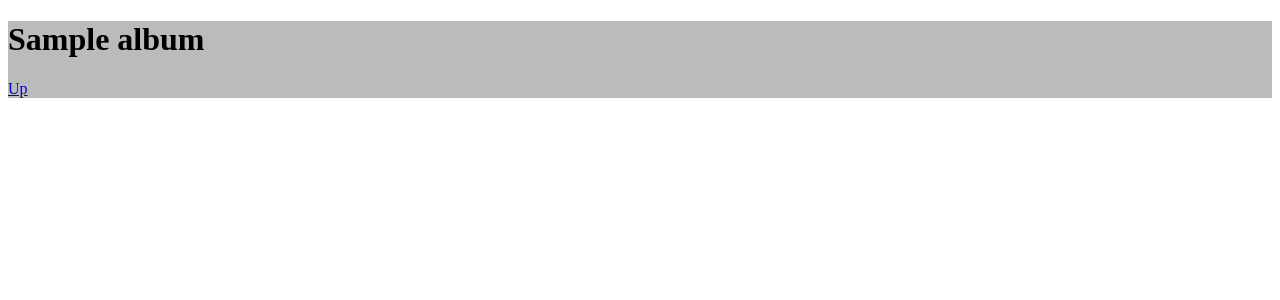
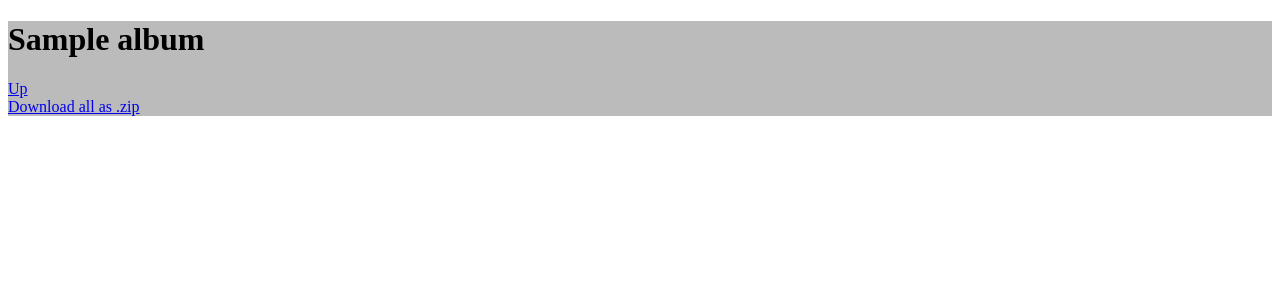
Before and after one commit to gardarh/homealbum, a Django app: a page that uses templates/mopho/album.html in a window 1280 px wide. Shown: the top 300 px of the page. Run offline with Django 3.2, Linux system fonts and the light colour scheme; tables that the repository leaves empty hold one stand-in row (values such as "Sample post"); parts of the project's set-up code (start-up, migrations or seed data) failed here and were passed over.

Commit message:
Adding download as zip

```diff
--- a/django_mopho/urls.py
+++ b/django_mopho/urls.py
@@ -24,7 +24,9 @@ urlpatterns = [
     url(r'^albums/(?P<album_name>[\w\d \-_]+)/$', views.catalog_by_album, name='albums'),
     url(r'^photo/album/(?P<album_name>[\w\d \-_]+)/(?P<albumitem_id>[0-9]+)$', views.photo_by_album, name='photo_by_album'),
     url(r'^photo/tag/(?P<tag_name>[\w\d \-_]+)/(?P<photo_hash>[a-f0-9]+)$', views.photo_by_tag, name='photo_by_tag'),
+    url(r'^photo/tag/(?P<tag_name>[\w\d \-_]+)/(?P<photo_hash>[a-f0-9]+)/download$', views.download_photos),
     url(r'^photo/hash/(?P<photo_hash>[a-f0-9]+)$', views.photo_by_hash, name='photo_by_hash'),
     url(r'^tags/$', views.tag_list, name='tags'),
-    url(r'^tags/(?P<tag_name>[\w\d \-_]+)/$', views.catalog_by_tag, name='single_tag')
+    url(r'^tags/(?P<tag_name>[\w\d \-_]+)/$', views.catalog_by_tag, name='single_tag'),
+    url(r'^tags/(?P<tag_name>[\w\d \-_]+)/download/$', views.download_photos)
 ]
--- /dev/null
+++ b/mopho/utils.py
@@ -0,0 +1,3 @@
+SEEK_BEGINNING = 0
+SEEK_RELATIVE = 1
+SEEK_END = 2
--- a/mopho/views.py
+++ b/mopho/views.py
@@ -1,11 +1,19 @@
+import datetime
 import os
+import tempfile
+import zipfile
+from wsgiref.util import FileWrapper
 
 from django.conf import settings
 from django.http import HttpResponseRedirect
+from django.http import StreamingHttpResponse
 from django.shortcuts import render
 
 from mopho import img_utils
+from mopho import utils
 from mopho.models import MediaFile, Tag, STARRED_TAGNAME, MediaFileTag, Album, AlbumItem
+
+FILESTREAM_CHUNK_SIZE = 8192
 
 
 def home(request):
@@ -40,6 +48,34 @@ def catalog_by_tag(request, tag_name):
         'album_name': tag_name
     }
     return render(request, 'mopho/album.html', context)
+
+
+def download_photos(request, tag_name):
+    tag = Tag.objects.get(name=tag_name)
+    pics = tag.get_mediafiles()
+    zip_file = tempfile.TemporaryFile('w+b')
+    z = zipfile.ZipFile(zip_file, 'w', zipfile.ZIP_STORED)
+    out_filename = '%s-%s.zip' % (tag_name, datetime.datetime.now().strftime("%Y-%m-%d-%H-%M-%S"))
+    for pic in pics:
+        photo_abspath = "%s/%s" % (settings.PHOTOS_BASEDIR, pic.get_photo_relpath())
+        picname = os.path.split(photo_abspath)[-1]
+        if pic.date_taken:
+            datestr = pic.date_taken.strftime("%Y-%m-%d-%H-%M-%S")
+        else:
+            datestr = "NODATE"
+
+        arcname = "%s_%s" % (datestr, picname)
+        z.write(photo_abspath, arcname)
+    z.close()
+
+    zip_file.seek(0, utils.SEEK_END)
+    file_size = zip_file.tell()
+    zip_file.seek(0)
+    response = StreamingHttpResponse(FileWrapper(zip_file, FILESTREAM_CHUNK_SIZE),
+                                     content_type='application/zip')
+    response['Content-Length'] = file_size
+    response['Content-Disposition'] = "attachment; filename=%s" % (out_filename,)
+    return response
 
 
 def photo_by_tag(request, tag_name, photo_hash):
--- a/requirements.txt
+++ b/requirements.txt
@@ -1,4 +1,4 @@
 pytz
-Django==1.10
+Django==1.10.2
 Pillow==3.3.0
 requests==2.10.0
--- a/templates/mopho/album.html
+++ b/templates/mopho/album.html
@@ -9,6 +9,9 @@
     <a href="/">Up</a>
 
     </div>
+    <div>
+    <a href="download/">Download all as .zip</a>
+    </div>
 
     {% for pic in pics %}
         <div class="img"><a href="{{ pic.link_url }}"><img src="{% static pic.thumb_url %}"  /></a></div>
```
